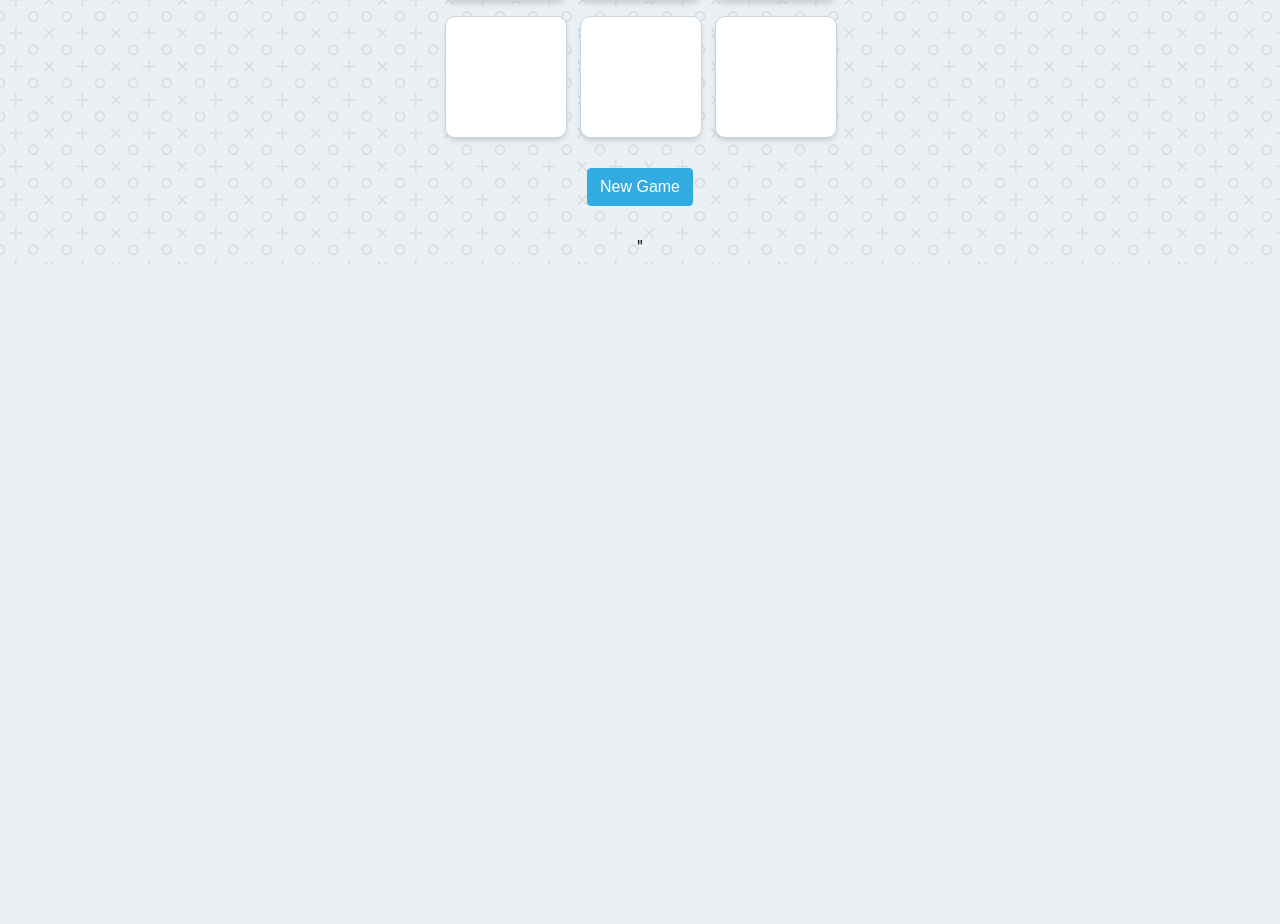
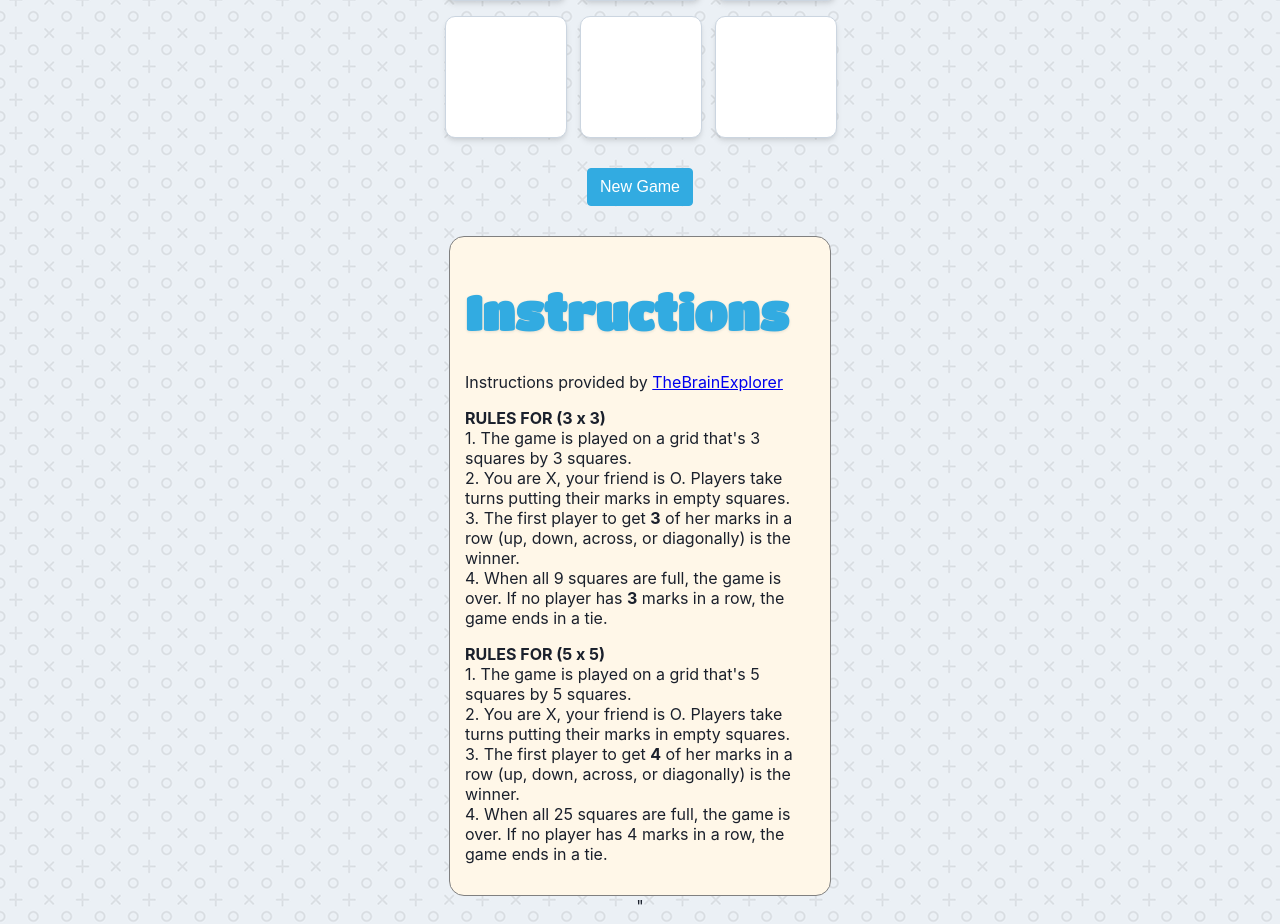
Before and after one commit to A-SmallCoder/Tic-Tac-Toe, a PHP site: page / in a window 1280 px wide. Shown: the part 567-1491 px from the top of the page. Before the commit the page ends 831 px from the top, so only its background shows below. Run offline with PHP 8.4, Linux system fonts and the light colour scheme.

Commit message:
added instructions

```diff
--- a/index.html
+++ b/index.html
@@ -90,5 +90,31 @@
 
     <div id="blocker3"></div>
     <div id="blocker5"></div>
+
+    <div id="manualDiv">
+      <h1>Instructions</h1>
+      <p> Instructions provided by <a href="https://www.exploratorium.edu/brain_explorer/tictactoe.html" target="blank">TheBrainExplorer</a></p>
+      <p style="max-width: 350px;"><strong>RULES FOR (3 x 3)</strong><br>
+
+        1. The game is played on a grid that's 3 squares by 3 squares.<br>
+
+        2. You are X, your friend is O. Players take turns putting their marks in empty squares.<br>
+
+        3. The first player to get <strong>3</strong> of her marks in a row (up, down, across, or diagonally) is the winner.<br>
+
+        4. When all 9 squares are full, the game is over. If no player has <strong>3</strong> marks in a row, the game ends in a tie.<br>
+      </p>
+
+      <p style="max-width: 350px"><strong>RULES FOR (5 x 5)</strong><br>
+
+        1. The game is played on a grid that's 5 squares by 5 squares.<br>
+
+        2. You are X, your friend is O. Players take turns putting their marks in empty squares.<br>
+
+        3. The first player to get <strong>4</strong> of her marks in a row (up, down, across, or diagonally) is the winner.<br>
+
+        4. When all 25 squares are full, the game is over. If no player has <stong>4</stong> marks in a row, the game ends in a tie.
+      </p>
+    </div>
   </body>
 </html>
--- a/tic-tac-toe.css
+++ b/tic-tac-toe.css
@@ -208,6 +208,13 @@ ul li button.active{
   top:39%;
 }
 
+#manualDiv{
+  background-color: rgb(255, 247, 232);
+  border-radius: 15px;
+  border: solid 1px grey;
+  padding:15px;
+}
+
 @media only screen and (max-width: 600px) {
   #game{
     margin:50px;
--- a/tic-tac-toe.js
+++ b/tic-tac-toe.js
@@ -137,9 +137,9 @@ function checkWinner5(){
 
         if(lines[i][0]+lines[i][1]+lines[i][2]+lines[i][3] == "XXXX" ||
          lines[i][0]+lines[i][1]+lines[i][2]+lines[i][3]+lines[i][4] ==("XXXX") ||
-         lines[i][0]+lines[i][1]+lines[i][2]+lines[i][3]+lines[i][4]+lines[i][5] == ("XXXXO")||
-         lines[i][0]+lines[i][1]+lines[i][2]+lines[i][3]+lines[i][4]+lines[i][5] == ("OXXXX")||
-         lines[i][0]+lines[i][1]+lines[i][2]+lines[i][3]+lines[i][4]+lines[i][5] == ("XXXXX")){
+         lines[i][0]+lines[i][1]+lines[i][2]+lines[i][3]+lines[i][4] == ("XXXXO")||
+         lines[i][0]+lines[i][1]+lines[i][2]+lines[i][3]+lines[i][4] == ("OXXXX")||
+         lines[i][0]+lines[i][1]+lines[i][2]+lines[i][3]+lines[i][4] == ("XXXXX")){
             document.getElementById("status5").innerHTML="Congratulations! X is the winner! You have the first play in the next game.";
             threelines()
             lastMove = "O";
@@ -151,9 +151,9 @@ function checkWinner5(){
             }
         }else if(lines[i][0]+lines[i][1]+lines[i][2]+lines[i][3] == "OOOO" ||
          lines[i][0]+lines[i][1]+lines[i][2]+lines[i][3]+lines[i][4] ==("XXXX") ||
-         lines[i][0]+lines[i][1]+lines[i][2]+lines[i][3]+lines[i][4]+lines[i][5] ==("XOOOO")||
-         lines[i][0]+lines[i][1]+lines[i][2]+lines[i][3]+lines[i][4]+lines[i][5] ==("OOOOX")||
-         lines[i][0]+lines[i][1]+lines[i][2]+lines[i][3]+lines[i][4]+lines[i][5] ==("OOOOO")){
+         lines[i][0]+lines[i][1]+lines[i][2]+lines[i][3]+lines[i][4] ==("XOOOO")||
+         lines[i][0]+lines[i][1]+lines[i][2]+lines[i][3]+lines[i][4] ==("OOOOX")||
+         lines[i][0]+lines[i][1]+lines[i][2]+lines[i][3]+lines[i][4] ==("OOOOO")){
             document.getElementById("status5").innerHTML="Congratulations! O is the winner! You have the first play in the next game.";
             threelines()
             lastMove = "X";
```
